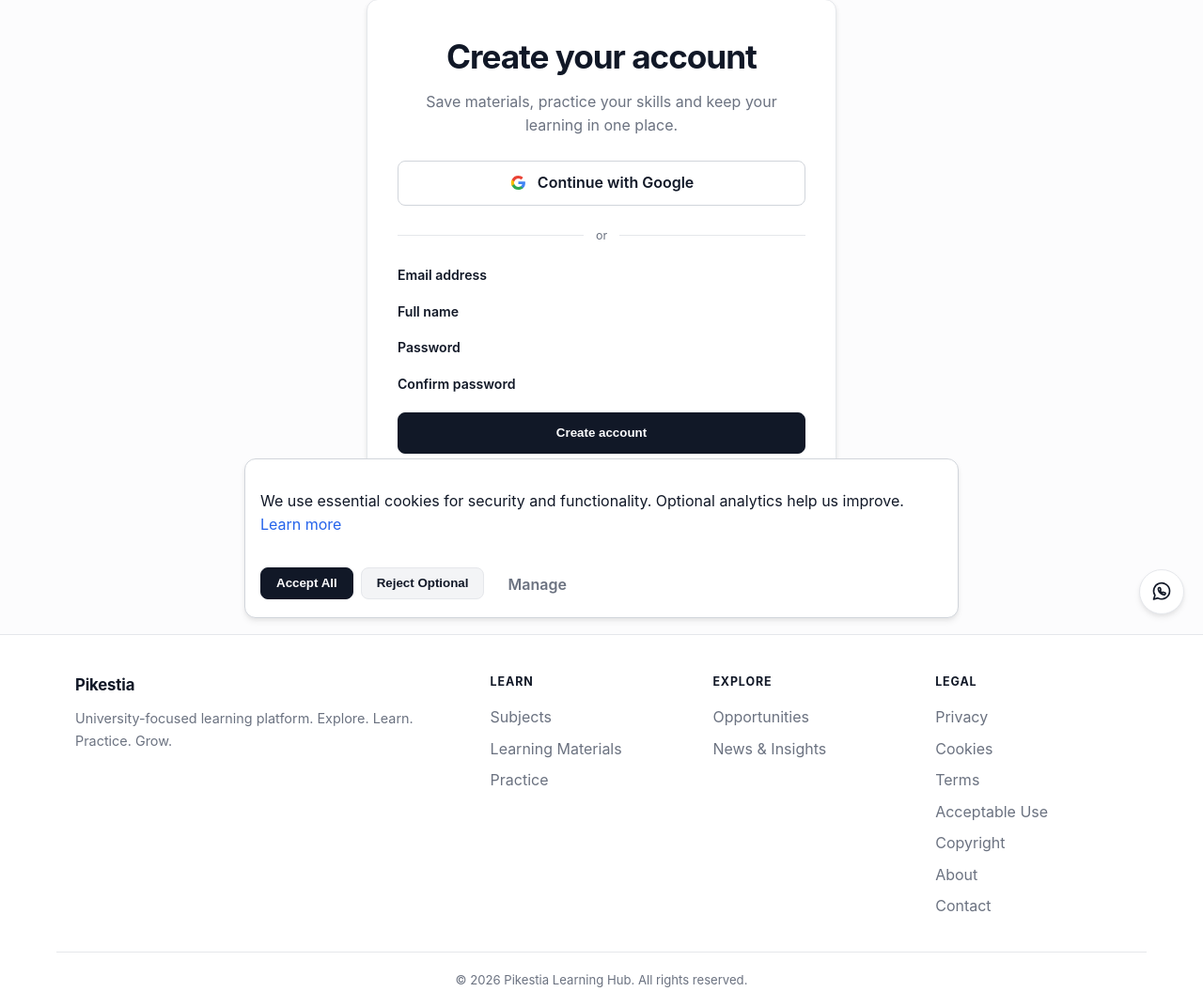
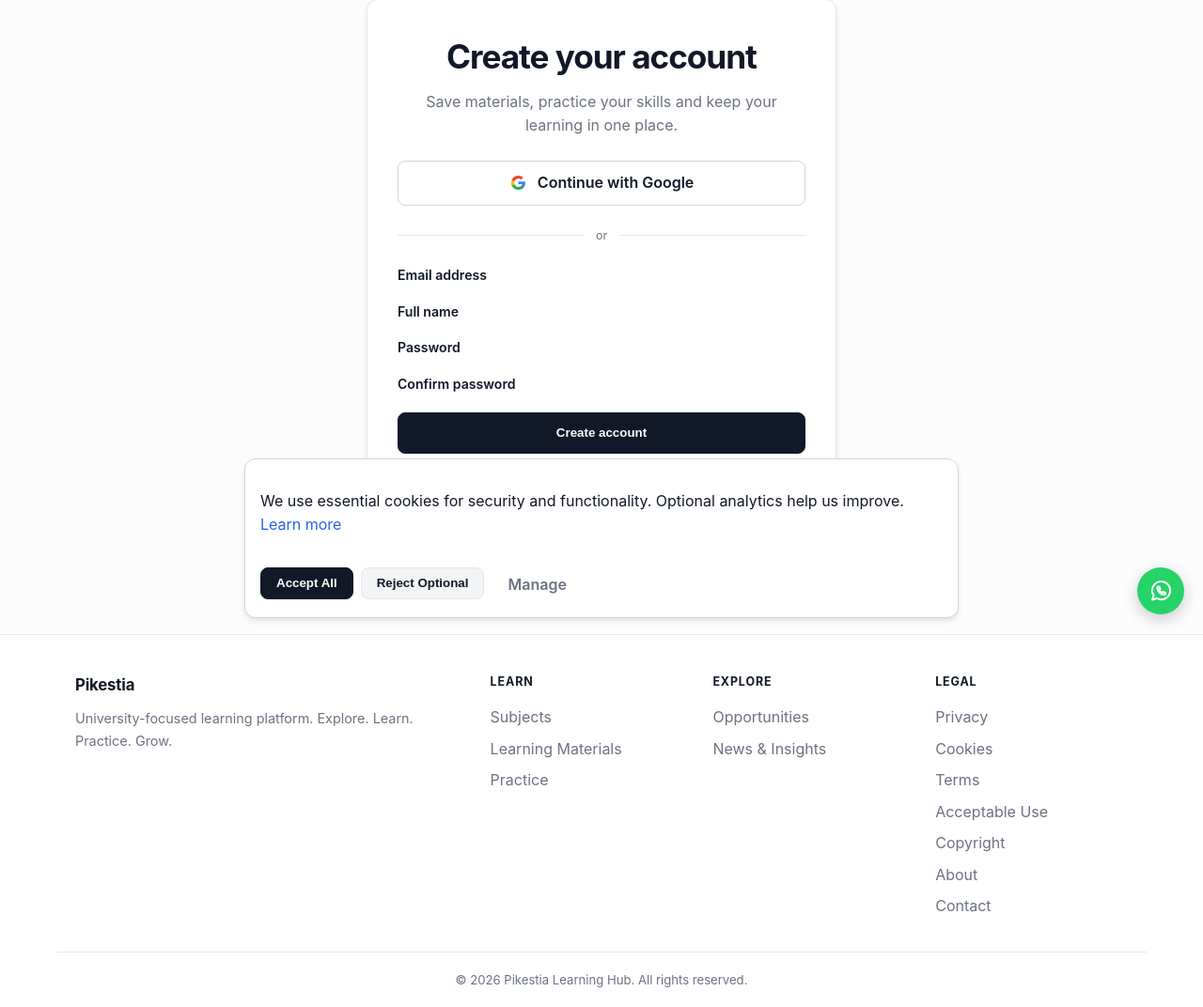
Before and after one commit to ssegirinyapius07-lab/pikestia-learning-hub, a Django app: template templates/account/signup.html in a window 1280 px wide. Shown: the part 126-1198 px from the top of the page at 94% size. Run offline with Django 4.2, Linux system fonts and the light colour scheme; the template is opened without the code that fills it, so the values that code supplies are empty.

Commit message:
style: make WhatsApp contact icon visible

```diff
--- a/static/css/design-system.css
+++ b/static/css/design-system.css
@@ -2489,28 +2489,28 @@ time {
   position: fixed;
   right: 1.25rem;
   bottom: 1.25rem;
-  z-index: 90;
-  width: 48px;
-  height: 48px;
+  z-index: 130;
+  width: 50px;
+  height: 50px;
   display: inline-flex;
   align-items: center;
   justify-content: center;
-  border: 1px solid var(--border);
+  border: 0;
   border-radius: 50%;
-  background: var(--bg-card);
-  color: var(--text);
-  box-shadow: var(--shadow-md);
+  background: #25d366;
+  color: #ffffff;
+  box-shadow: 0 5px 16px rgba(0, 0, 0, 0.2);
   text-decoration: none;
-  transition: transform 0.18s ease, box-shadow 0.18s ease, background-color 0.18s ease;
+  transition: transform 0.18s ease, box-shadow 0.18s ease;
 }
 
 .whatsapp-float:hover,
 .whatsapp-float:focus-visible {
-  background: var(--bg-muted);
-  color: var(--text);
+  background: #25d366;
+  color: #ffffff;
   text-decoration: none;
   transform: translateY(-2px);
-  box-shadow: 0 8px 20px rgba(0, 0, 0, 0.14);
+  box-shadow: 0 8px 22px rgba(0, 0, 0, 0.24);
 }
 
 .whatsapp-float:focus-visible {
@@ -2519,11 +2519,11 @@ time {
 }
 
 .whatsapp-float svg {
-  width: 24px;
-  height: 24px;
+  width: 27px;
+  height: 27px;
   fill: none;
   stroke: currentColor;
-  stroke-width: 1.65;
+  stroke-width: 1.8;
   stroke-linecap: round;
   stroke-linejoin: round;
 }
@@ -2538,12 +2538,12 @@ time {
   .whatsapp-float {
     right: 1rem;
     bottom: 1rem;
-    width: 44px;
-    height: 44px;
+    width: 46px;
+    height: 46px;
   }
 
   .whatsapp-float svg {
-    width: 22px;
-    height: 22px;
-  }
-}
+    width: 24px;
+    height: 24px;
+  }
+}
```
